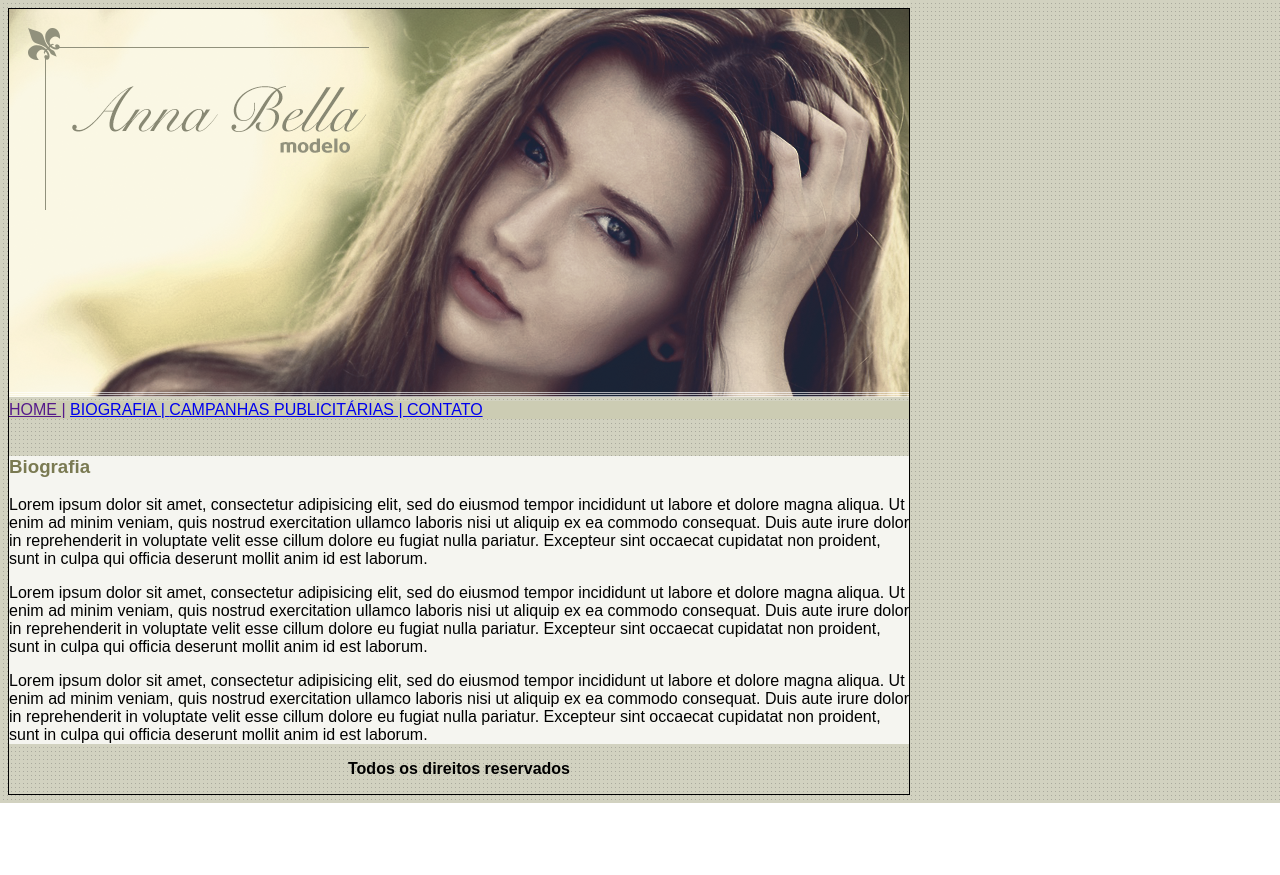
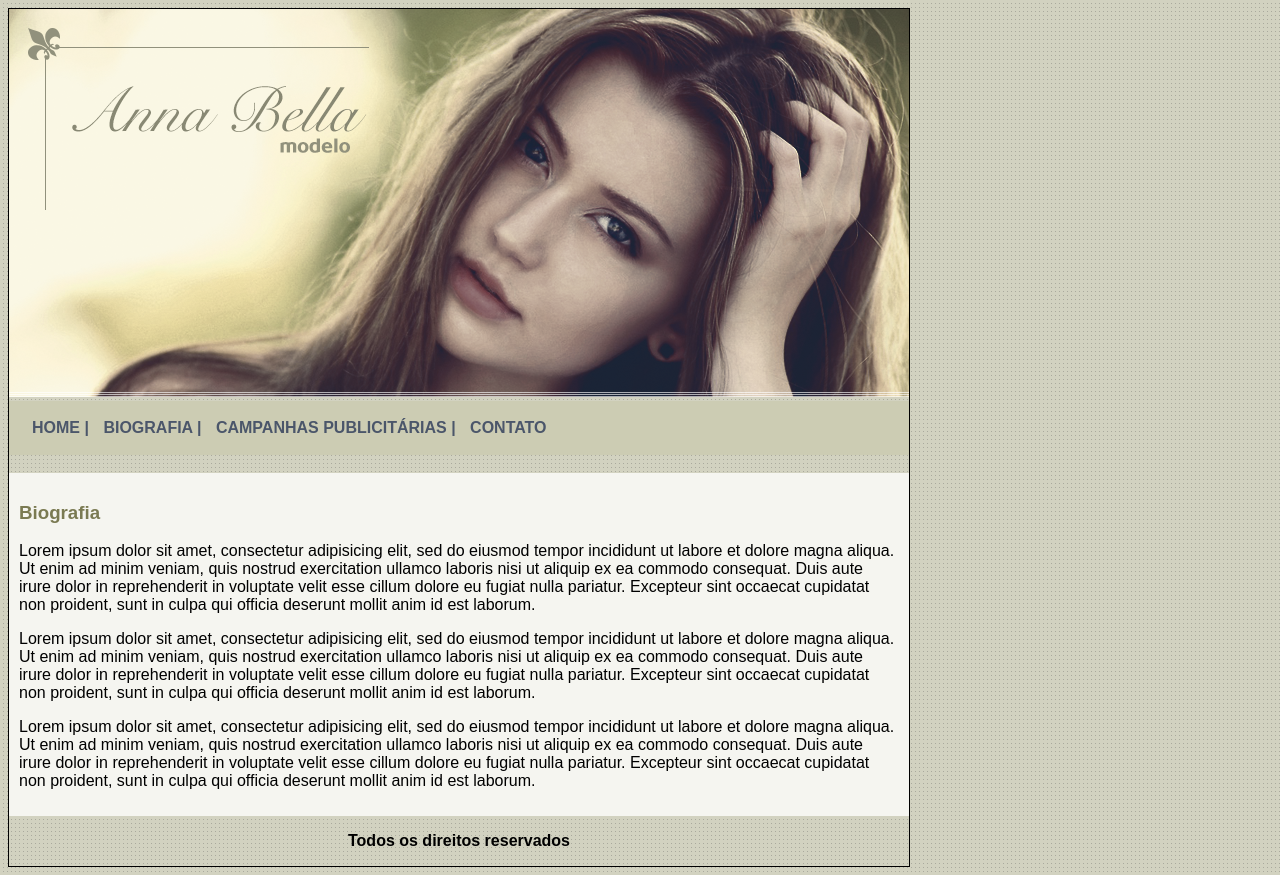
Before and after one commit to mathiasStark/primeiro-site, a plain HTML site: page index.html in a window 1280 px wide. Before the commit the page ends 803 px from the top, so only its background shows below. Drawn offline with Linux system fonts and the light colour scheme.

Commit message:
Edição do menu

```diff
--- a/estilo.css
+++ b/estilo.css
@@ -8,13 +8,22 @@ body {
 	width: 900px;
 }
 
-.cabecalho{
+.menu{
 			background-color: #ccccb3;
+			padding: 18px;
+
 		}
+a {
+	color: #4b566a;
+	text-decoration: none;
+	font-weight: bold;
+	padding: 5px;
+}
 
 
 .texto{
 			background-color: #f5f5f0;
+			padding: 10px;
 		}
 
 
--- a/index.html
+++ b/index.html
@@ -16,8 +16,8 @@
 		<div id="principal">
 			<img src="imagens/capa.png"><br>
 
-			<div class="cabecalho">
-				<span><a href="">HOME |</a></span>
+			<div class="menu">
+				<span><a href="">HOME | </a></span>
 				<span><a href="biografia.html">BIOGRAFIA | </a></span>
 				<span><a href="campanhas-publicitarias.html">CAMPANHAS PUBLICITÁRIAS | </a></span>
 				<span><a href="contato.html">CONTATO</a></span>
@@ -25,7 +25,7 @@
 
 			<br>
 
-			<div class="texto">
+			<div class="texto"><!--Inicio conteudo-->
 				<h3 class="titulo">
 					Biografia
 				</h3>
@@ -54,7 +54,7 @@
 					proident, sunt in culpa qui officia deserunt mollit anim id est laborum.
 				</p>
 
-			</div>
+			</div> <!--Fim conteudo-->
 			<div>
 				<p class="rodape">Todos os direitos reservados</p>
 			</div>
```
